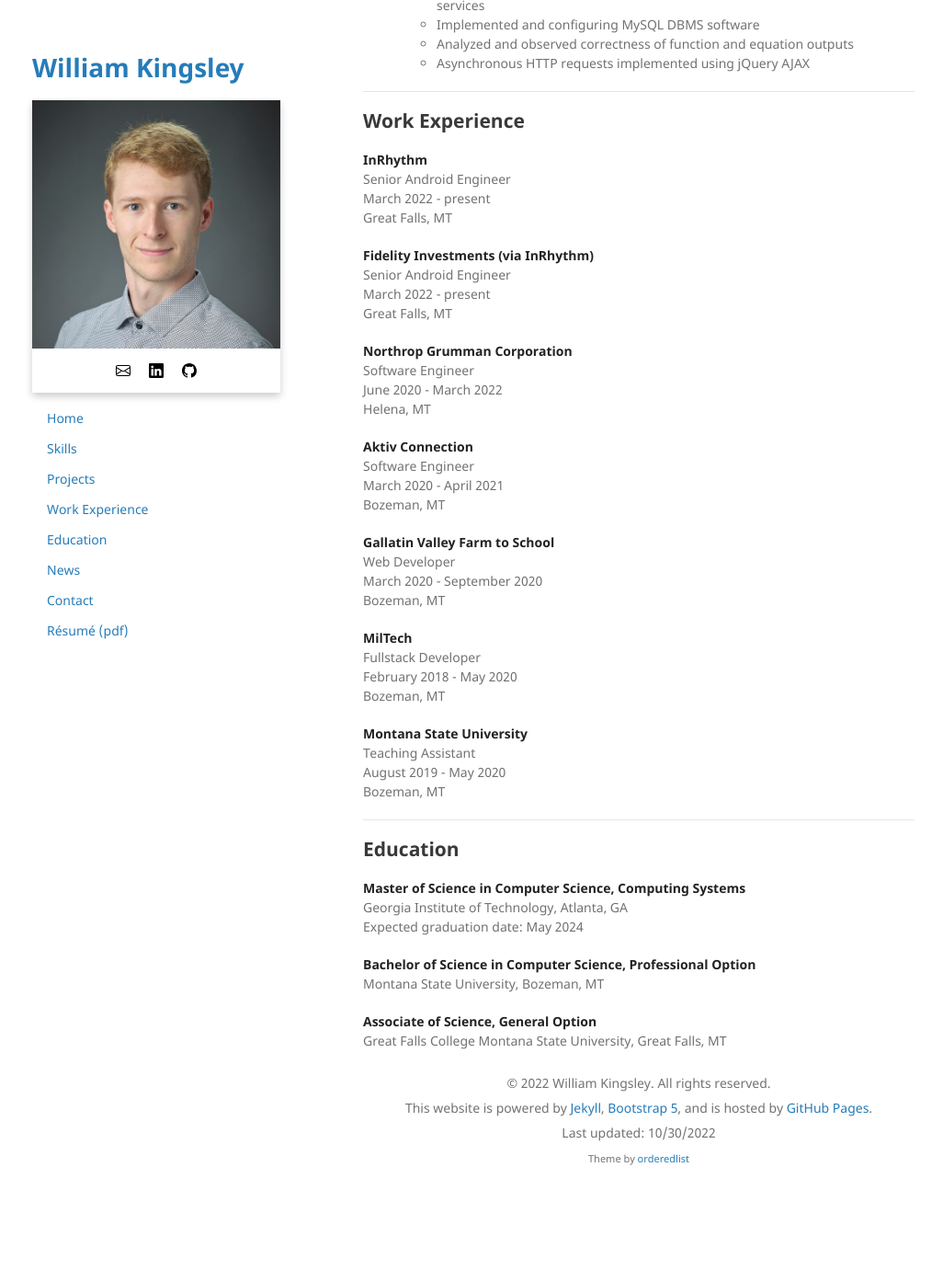
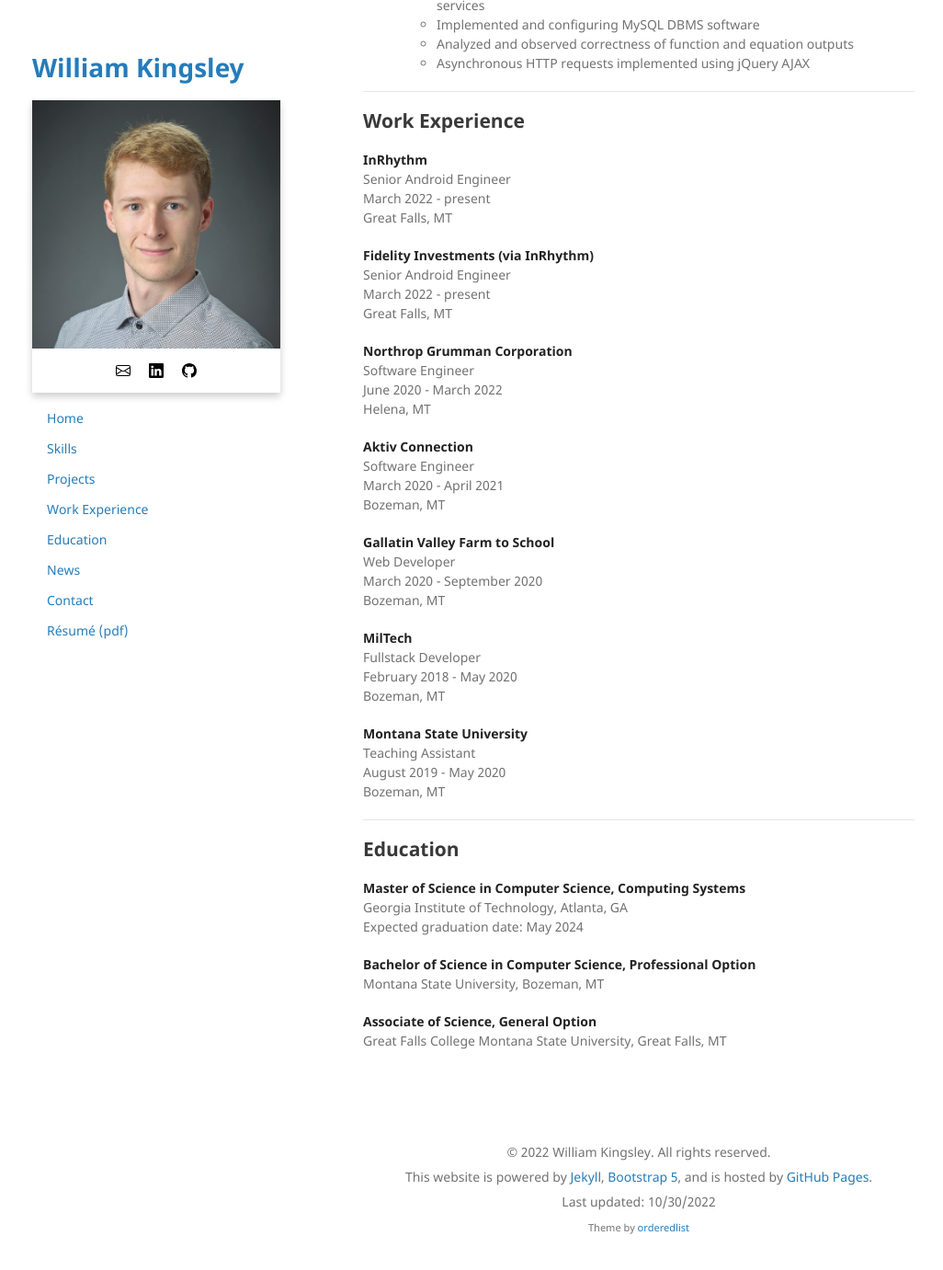
Before and after one commit to data-programmer/data-programmer.github.io, a Jekyll site: the page built from index.md, in a window 1280 px wide and 1400 px high, scrolled down 5021 px. Shown: the top 1381 px of the window at 92% size, without its empty margins (125-1151 px from the left). Built offline with Jekyll 4.4.1, drawn with Linux system fonts in a browser that asks for light colours; before the commit the page ends 6346 px from its top, so only the background shows below that.

Commit message:
Removing border

```diff
--- a/_sass/jekyll-theme-minimal.scss
+++ b/_sass/jekyll-theme-minimal.scss
@@ -278,7 +278,7 @@ footer {
   width:100%;
   clear:both;
   text-align:center;
-  margin-top: 25px;
+  margin-top: 100px;
   -webkit-font-smoothing:subpixel-antialiased;
 }
 
@@ -300,8 +300,6 @@ footer {
   }
 
   section {
-    border:1px solid #e5e5e5;
-    border-width:1px 0;
     padding:20px 0;
     margin:0 0 20px;
   }
```
